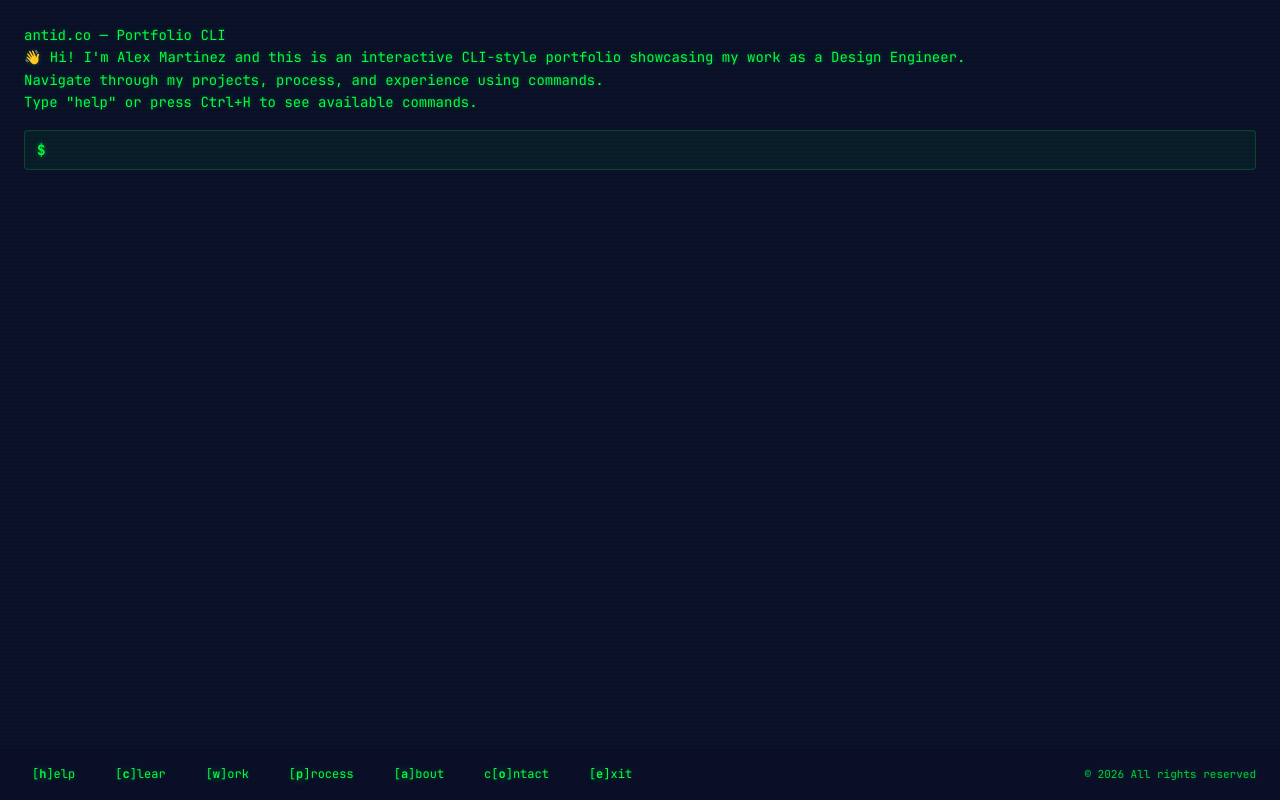
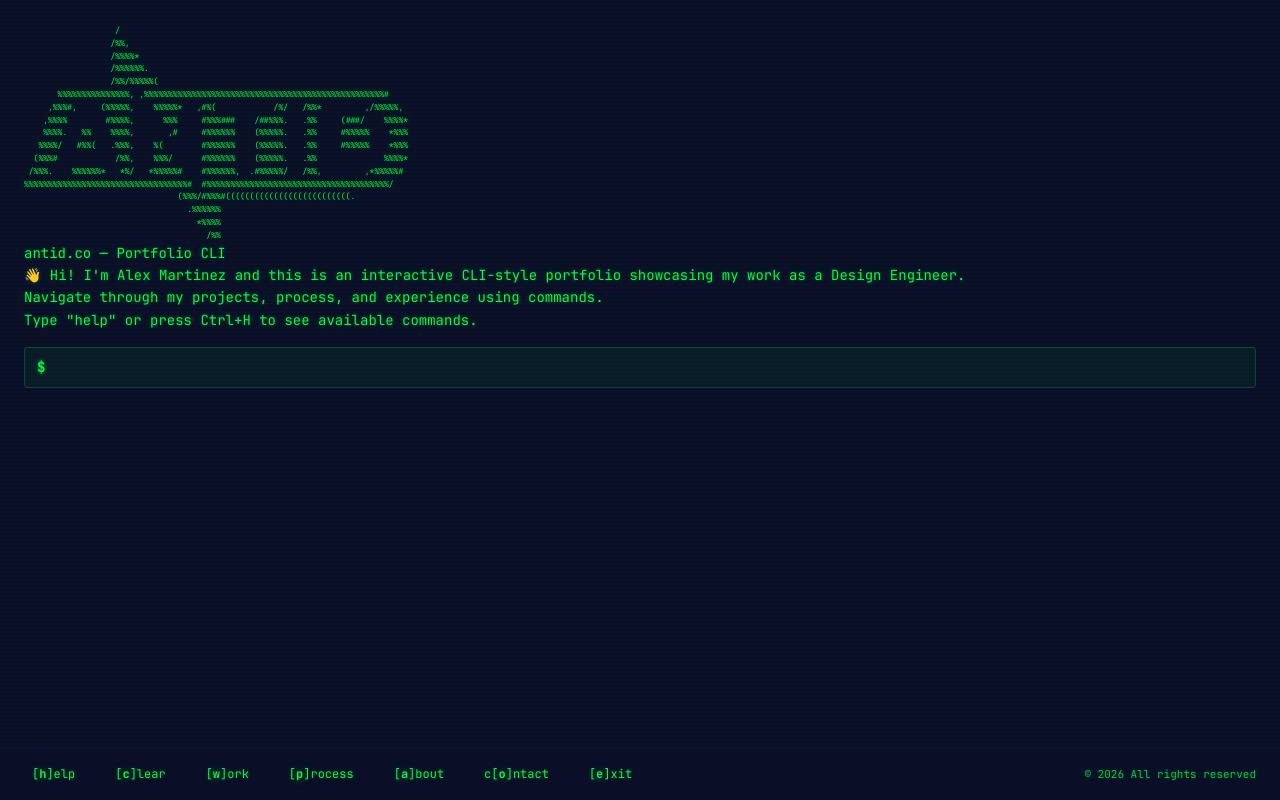
Before and after one commit to antid/portfolio-CLI, a React (Vite) app: page / in a window 1280 px wide. Built offline with nearby package versions, Linux system fonts and the light colour scheme.

Commit message:
ASCII Logo art added

```diff
--- a/src/App.css
+++ b/src/App.css
@@ -102,6 +102,12 @@ body {
   text-shadow: 0 0 5px rgba(0, 255, 65, 0.3);
 }
 
+.terminal-line.ascii-art {
+  font-size: 8px;
+  opacity: 0.95;
+  font-family: 'JetBrains Mono', monospace;
+}
+
 .terminal-input {
   display: flex;
   align-items: center;
--- a/src/App.jsx
+++ b/src/App.jsx
@@ -73,6 +73,24 @@ const portfolioData = {
 
 function App() {
   const [history, setHistory] = useState([
+    '                   /                                                            ',
+    '                  /%%,                                                         ',
+    '                  /%%%%*                                                        ',
+    '                  /%%%%%%.                                                      ',
+    '                  /%%/%%%%%(                                                   ',
+    '       %%%%%%%%%%%%%%%, ,%%%%%%%%%%%%%%%%%%%%%%%%%%%%%%%%%%%%%%%%%%%%%%%%%%#    ',
+    '     ,%%%#,     (%%%%%,    %%%%%*   ,#%(            /%/   /%%*         ,/%%%%%, ',
+    '    ,%%%%        #%%%%,      %%%     #%%%###    /##%%%.   .%%     (###/    %%%%*',
+    '    %%%%.   %%    %%%%,       ,#     #%%%%%%    (%%%%%.   .%%     #%%%%%    *%%%',
+    '   %%%%/   #%%(   .%%%,    %(        #%%%%%%    (%%%%%.   .%%     #%%%%%    *%%%',
+    "  (%%%#            /%%,    %%%/      #%%%%%%    (%%%%%.   .%%              %%%%*",
+    ' /%%%.    %%%%%%*   *%/   *%%%%%#    #%%%%%%,  .#%%%%%/   /%%,         ,*%%%%%# ',
+    '%%%%%%%%%%%%%%%%%%%%%%%%%%%%%%%%%%#  #%%%%%%%%%%%%%%%%%%%%%%%%%%%%%%%%%%%%%%/   ',
+    '                                (%%%/#%%%#((((((((((((((((((((((((((.           ',
+    '                                  .%%%%%%                                      ',
+    '                                    *%%%%                                      ',
+    '                                      /%%                                        ',
+    '',
     'antid.co — Portfolio CLI',
     '',
     '👋 Hi! I\'m Alex Martinez and this is an interactive CLI-style portfolio showcasing my work as a Design Engineer.',
@@ -117,6 +135,24 @@ function App() {
 
     if (trimmed === 'clear') {
       setHistory([
+        '                   /                                                            ',
+        '                  /%%,                                                         ',
+        '                  /%%%%*                                                        ',
+        '                  /%%%%%%.                                                      ',
+        '                  /%%/%%%%%(                                                   ',
+        '       %%%%%%%%%%%%%%%, ,%%%%%%%%%%%%%%%%%%%%%%%%%%%%%%%%%%%%%%%%%%%%%%%%%%#    ',
+        '     ,%%%#,     (%%%%%,    %%%%%*   ,#%(            /%/   /%%*         ,/%%%%%, ',
+        '    ,%%%%        #%%%%,      %%%     #%%%###    /##%%%.   .%%     (###/    %%%%*',
+        '    %%%%.   %%    %%%%,       ,#     #%%%%%%    (%%%%%.   .%%     #%%%%%    *%%%',
+        '   %%%%/   #%%(   .%%%,    %(        #%%%%%%    (%%%%%.   .%%     #%%%%%    *%%%',
+        "  (%%%#            /%%,    %%%/      #%%%%%%    (%%%%%.   .%%              %%%%*",
+        ' /%%%.    %%%%%%*   *%/   *%%%%%#    #%%%%%%,  .#%%%%%/   /%%,         ,*%%%%%# ',
+        '%%%%%%%%%%%%%%%%%%%%%%%%%%%%%%%%%%#  #%%%%%%%%%%%%%%%%%%%%%%%%%%%%%%%%%%%%%%/   ',
+        '                                (%%%/#%%%#((((((((((((((((((((((((((.           ',
+        '                                  .%%%%%%                                      ',
+        '                                    *%%%%                                      ',
+        '                                      /%%                                        ',
+        '',
         'antid.co — Portfolio CLI',
         '',
         '👋 Hi! I\'m Alex Martinez and this is an interactive CLI-style portfolio showcasing my work as a Design Engineer.',
@@ -173,6 +209,8 @@ function App() {
     }
   }, [history])
 
+  const firstBlankIndex = history.findIndex((l) => l === '')
+
   useEffect(() => {
     const handleKeyDown = (e) => {
       if (!e.ctrlKey && !e.metaKey) return
@@ -207,11 +245,14 @@ function App() {
       }
     }}>
       <div className="cli-terminal" ref={terminalRef}>
-        {history.map((line, idx) => (
-          <div key={idx} className="terminal-line">
-            {line}
-          </div>
-        ))}
+        {history.map((line, idx) => {
+          const isAscii = firstBlankIndex !== -1 && idx < firstBlankIndex
+          return (
+            <div key={idx} className={"terminal-line" + (isAscii ? ' ascii-art' : '')}>
+              {line}
+            </div>
+          )
+        })}
         <div className="terminal-input">
           <span className="prompt">$</span>
           <input
```
